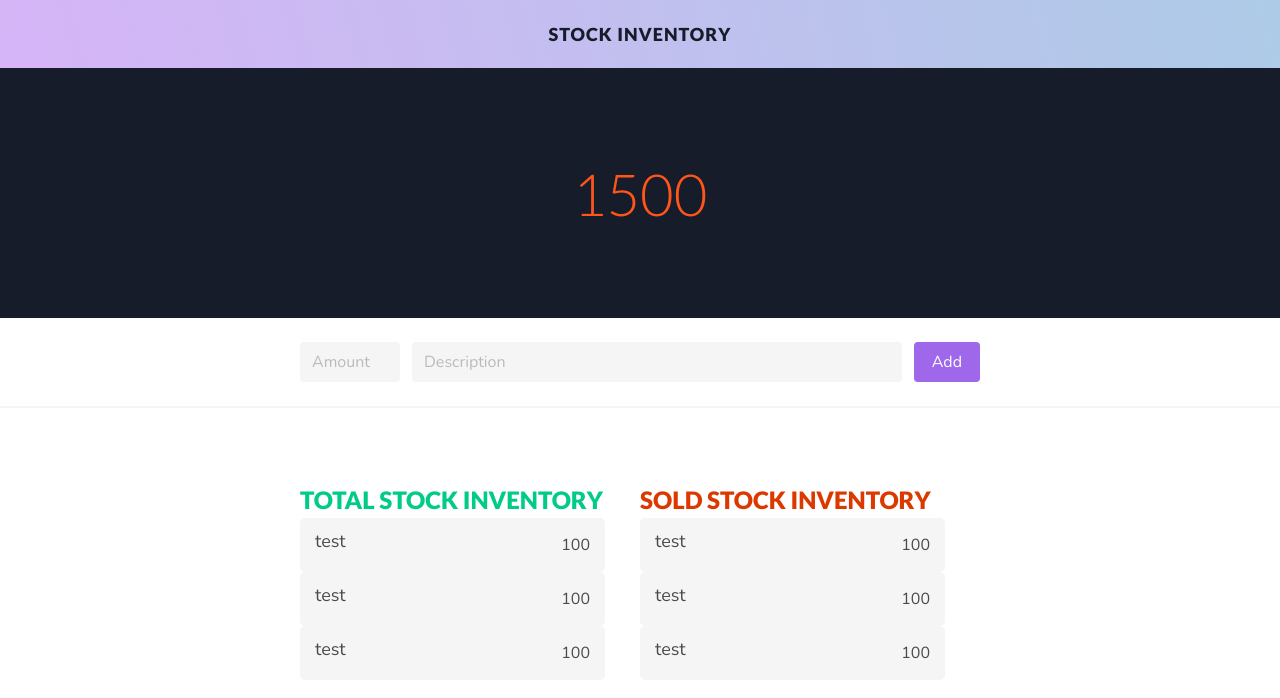
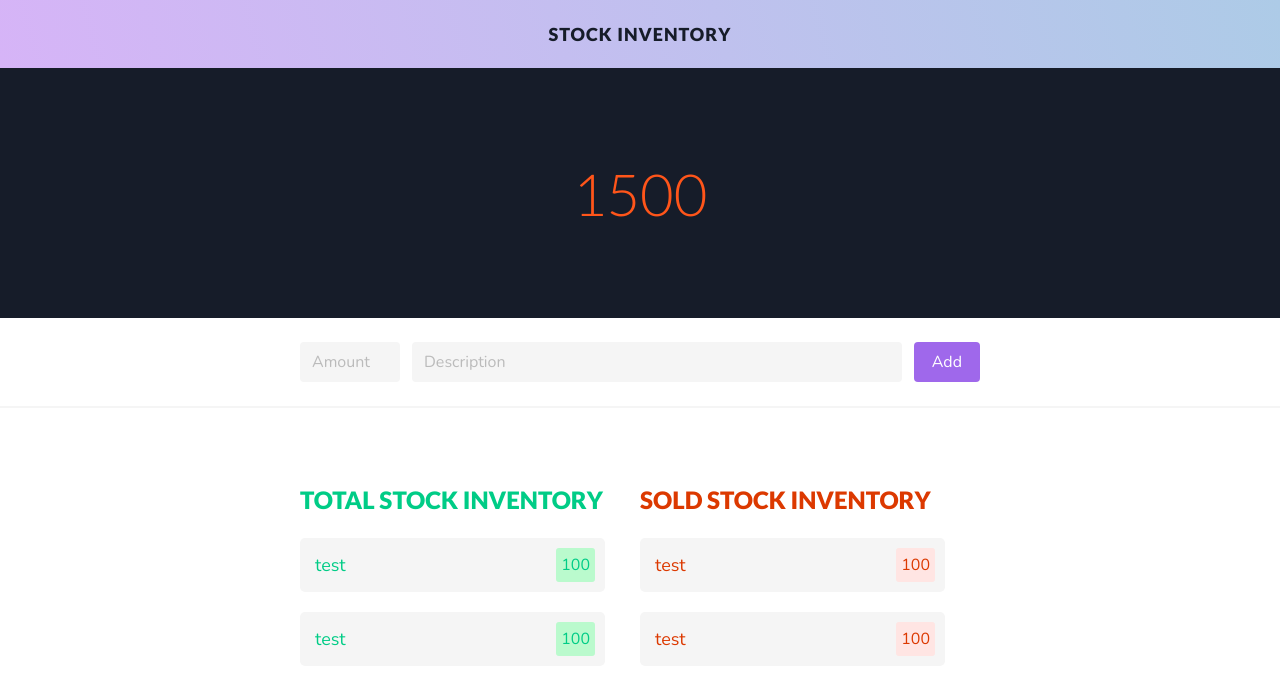
Before and after one commit to lironzaa/stock-inventory, an Angular app: page / in a window 1280 px wide. Shown: the top 698 px of the page. Built offline with nearby package versions, Linux system fonts and the light colour scheme.

Commit message:
css styles

```diff
--- a/src/app/components/stock-item-list/stock-item-card/stock-item-card.component.html
+++ b/src/app/components/stock-item-list/stock-item-card/stock-item-card.component.html
@@ -1,5 +1,5 @@
 <div class="root">
-  <div class="stock-item">
+  <div class="stock-item" [ngClass]="{ 'in-stock':isInStock,'sold-stock':!isInStock }">
     <div class="description">
       <p>test</p>
     </div>
@@ -7,4 +7,5 @@
       <p>100</p>
     </div>
   </div>
+  <div class="delete-icon-button"></div>
 </div>
--- a/src/app/components/stock-item-list/stock-item-card/stock-item-card.component.scss
+++ b/src/app/components/stock-item-list/stock-item-card/stock-item-card.component.scss
@@ -3,6 +3,35 @@
 .root{
   display: flex;
   width: 100%;
+  position: relative;
+
+  &:hover{
+    .delete-icon-button{
+      opacity: 1;
+      transform: scale(1);
+    }
+  }
+
+  .delete-icon-button{
+    position: absolute;
+    height: 34px;
+    width: 34px;
+    background:$dark;
+    background-image: url('../../../../assets/icons/delete_icon.svg');
+    background-repeat: no-repeat;
+    background-position: center;
+    border-radius: 50%;
+    right: -17px;
+    top: -17px;
+    transition: opacity 0.2s ease-out,transform 0.2s ease-out;
+    transform: scale(0);
+    opacity: 0;
+    cursor: pointer;
+
+    &:hover{
+      transform: scale(1.2);
+    }
+  }
 }
 
 .stock-item{
@@ -14,9 +43,16 @@
   cursor: pointer;
 
   .description{
+    display: flex;
     flex-grow: 1;
     font-size: 18px;
     margin-left:5px;
+    align-items: center;
+  }
+
+  transition: background-color 0.2s ease-out;
+  &:hover {
+    background-color: darken( $light-grey, 15%);
   }
 
   .amount{
--- a/src/app/components/stock-item-list/stock-item-card/stock-item-card.component.ts
+++ b/src/app/components/stock-item-list/stock-item-card/stock-item-card.component.ts
@@ -1,4 +1,4 @@
-import { Component, OnInit } from '@angular/core';
+import { Component, OnInit, Input } from '@angular/core';
 
 @Component({
   selector: 'app-stock-item-card',
@@ -6,7 +6,7 @@ import { Component, OnInit } from '@angular/core';
   styleUrls: ['./stock-item-card.component.scss']
 })
 export class StockItemCardComponent implements OnInit {
-
+  @Input() isInStock: boolean = true;
   constructor() { }
 
   ngOnInit() {
--- a/src/app/components/stock-item-list/stock-item-list.component.html
+++ b/src/app/components/stock-item-list/stock-item-list.component.html
@@ -2,15 +2,17 @@
   <div class="stock-items-container">
     <div class="in-stock-column">
       <h1>Total Stock Inventory</h1>
-      <app-stock-item-card></app-stock-item-card>
-      <app-stock-item-card></app-stock-item-card>
-      <app-stock-item-card></app-stock-item-card>
+      <div class="stock-items">
+        <app-stock-item-card [isInStock]="true" style="margin-bottom: 20px;"></app-stock-item-card>
+        <app-stock-item-card [isInStock]="true" style="margin-bottom: 20px;"></app-stock-item-card>
+      </div>
     </div>
     <div class="sold-stock-column">
       <h1>Sold Stock Inventory</h1>
-      <app-stock-item-card></app-stock-item-card>
-      <app-stock-item-card></app-stock-item-card>
-      <app-stock-item-card></app-stock-item-card>
+      <div class="stock-items">
+        <app-stock-item-card [isInStock]="false" style="margin-bottom: 20px;"></app-stock-item-card>
+        <app-stock-item-card [isInStock]="false" style="margin-bottom: 20px;"></app-stock-item-card>
+      </div>
     </div>
   </div>
 </section>
--- a/src/app/components/stock-item-list/stock-item-list.component.scss
+++ b/src/app/components/stock-item-list/stock-item-list.component.scss
@@ -25,6 +25,12 @@
         font-weight: 900;
         text-transform: uppercase;
       }
+
+      .stock-items{
+          display: flex;
+          flex-direction: column;
+          margin-top: 20px;
+      }
     }
 
     .in-stock-column{
```
Also changed, not shown: src/assets/icons/delete_icon.svg (added).
